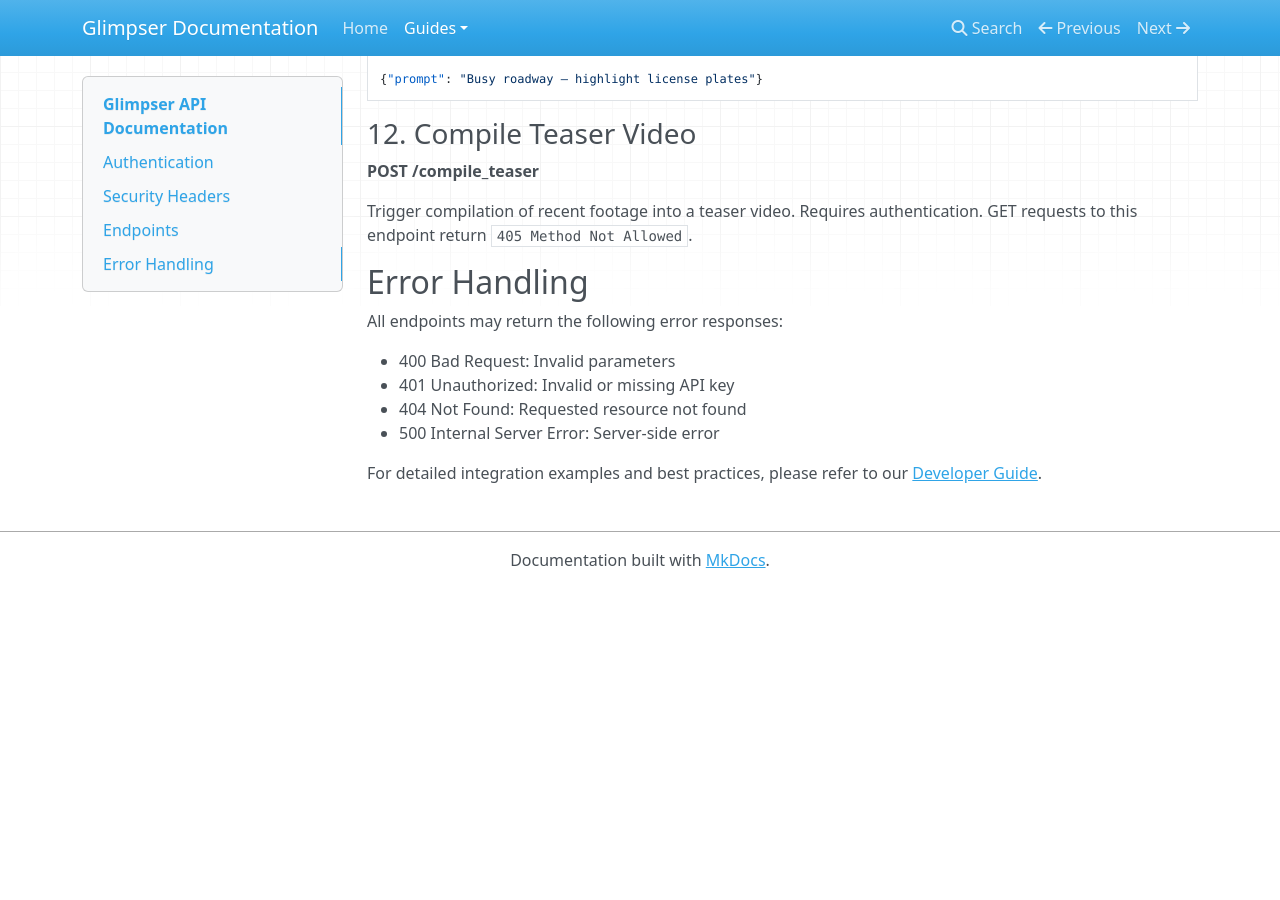
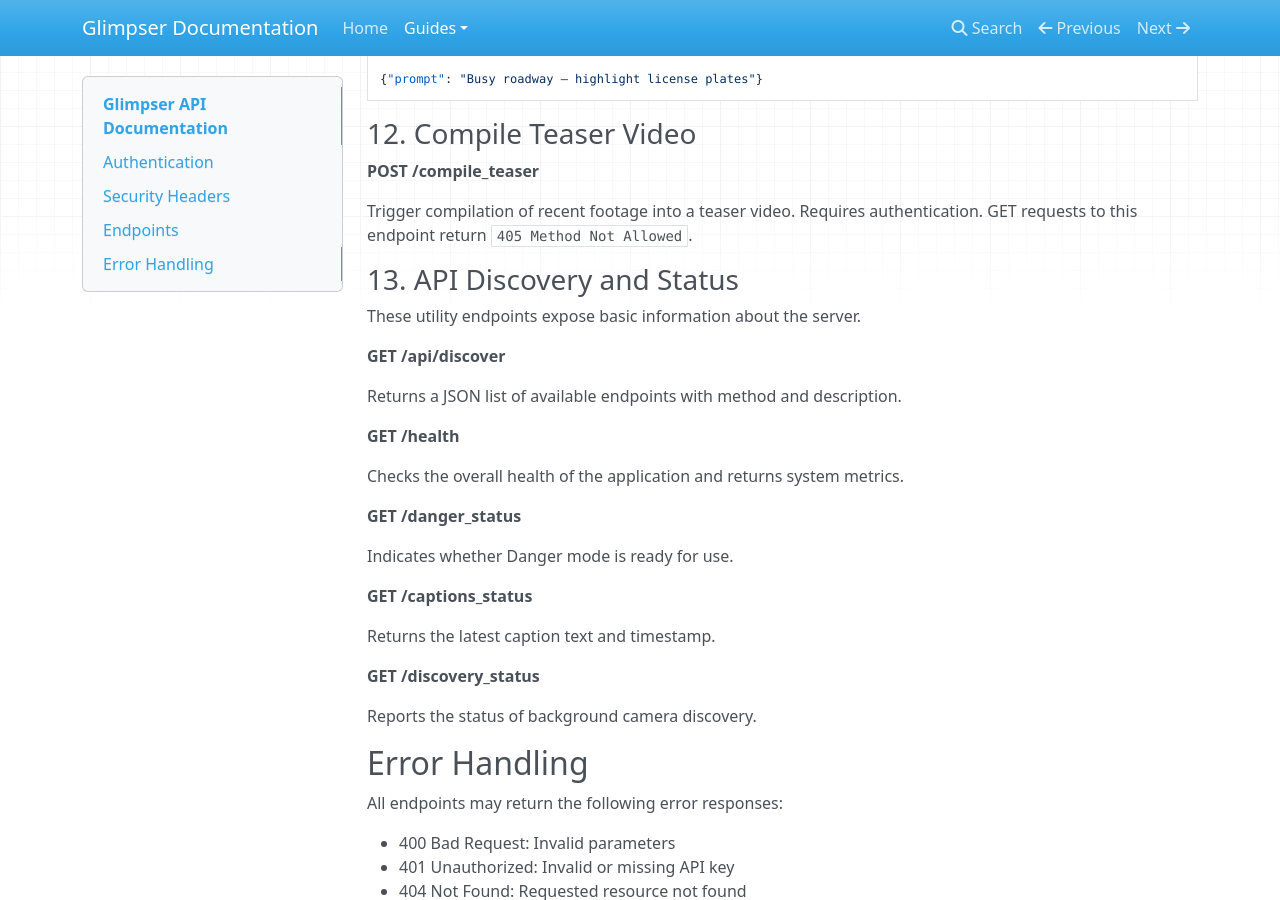
Before and after one commit to KristopherKubicki/glimpser, an MkDocs documentation site: the page built from docs/api_documentation.md, in a window 1280 px wide and 900 px high, scrolled down 4130 px. Built offline with MkDocs 1.6.1, drawn with Linux system fonts in a browser that asks for light colours; nearby versions of some CDN libraries; before the commit the page ends 4718 px from its top, so only the background shows below that.

Commit message:
fix(api): correct discovery endpoint listing

```diff
--- a/docs/api_documentation.md
+++ b/docs/api_documentation.md
@@ -195,6 +195,30 @@ Example response:
 Trigger compilation of recent footage into a teaser video. Requires authentication.
 GET requests to this endpoint return `405 Method Not Allowed`.
 
+### 13. API Discovery and Status
+
+These utility endpoints expose basic information about the server.
+
+**GET /api/discover**
+
+Returns a JSON list of available endpoints with method and description.
+
+**GET /health**
+
+Checks the overall health of the application and returns system metrics.
+
+**GET /danger_status**
+
+Indicates whether Danger mode is ready for use.
+
+**GET /captions_status**
+
+Returns the latest caption text and timestamp.
+
+**GET /discovery_status**
+
+Reports the status of background camera discovery.
+
 ## Error Handling
 
 All endpoints may return the following error responses:
```
Also changed, not shown: 1 other file.
